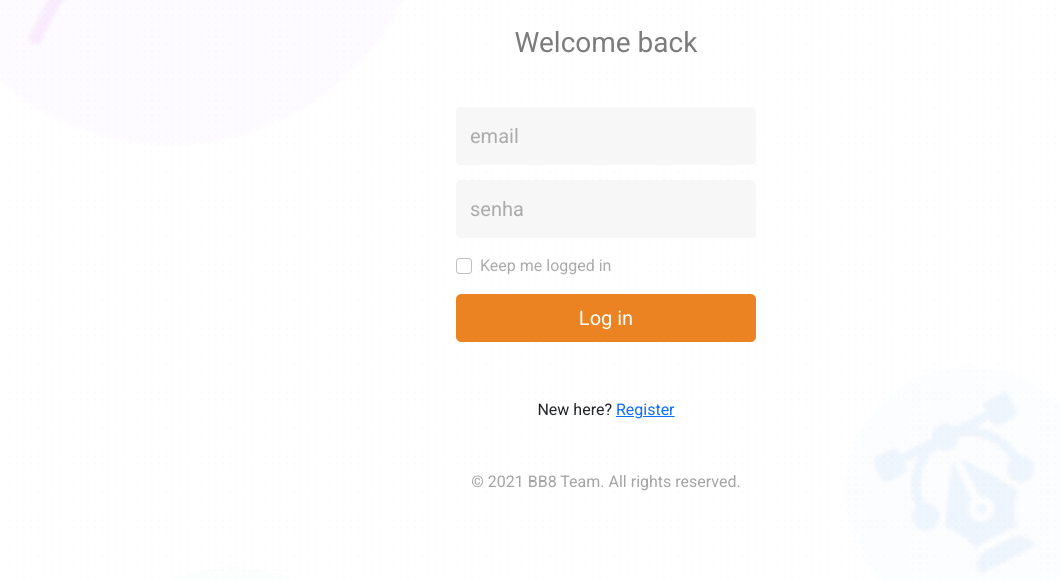
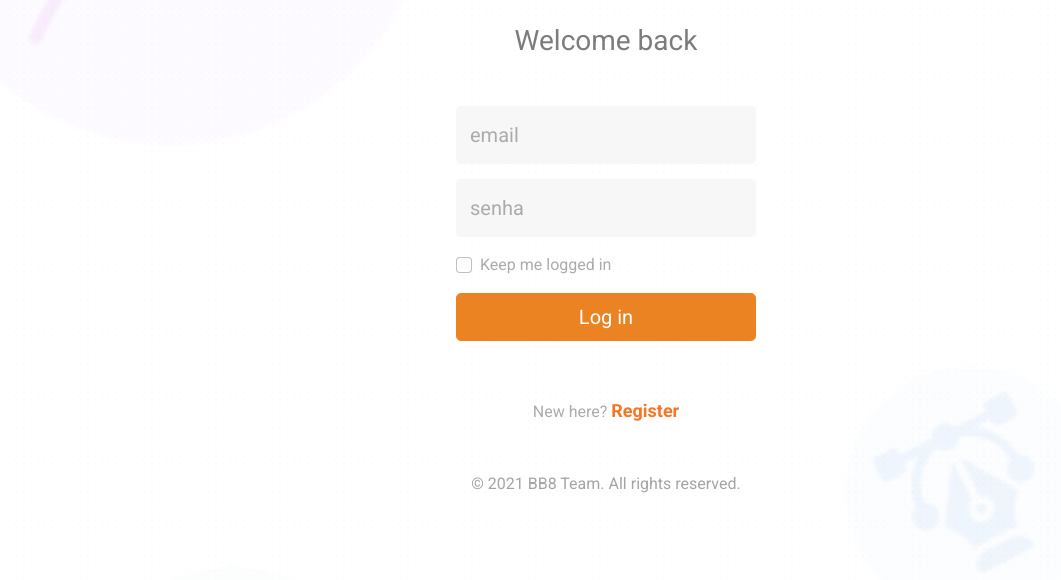
Before and after one commit to malcoon/BB8-Team, a plain HTML site: page pages/login.html in a window 1280 px wide. Shown: the part 220-800 px from the top of the page, without its empty margins (34-1095 px from the left). Drawn offline with nearby package versions, Linux system fonts and the light colour scheme.

Commit message:
Update style_form.css

```diff
--- a/assets/css/style_form.css
+++ b/assets/css/style_form.css
@@ -90,11 +90,11 @@ button.btn-primary {
         text-decoration: none;
     }
 
-p.mt-5 {
+p.mt-2 {
     color: #ababab;
 }
 
-    p.mt-5 a {
+    p.mt-2 a {
         color: #f97423;
         text-decoration: none;
         font-weight: 600;
```
